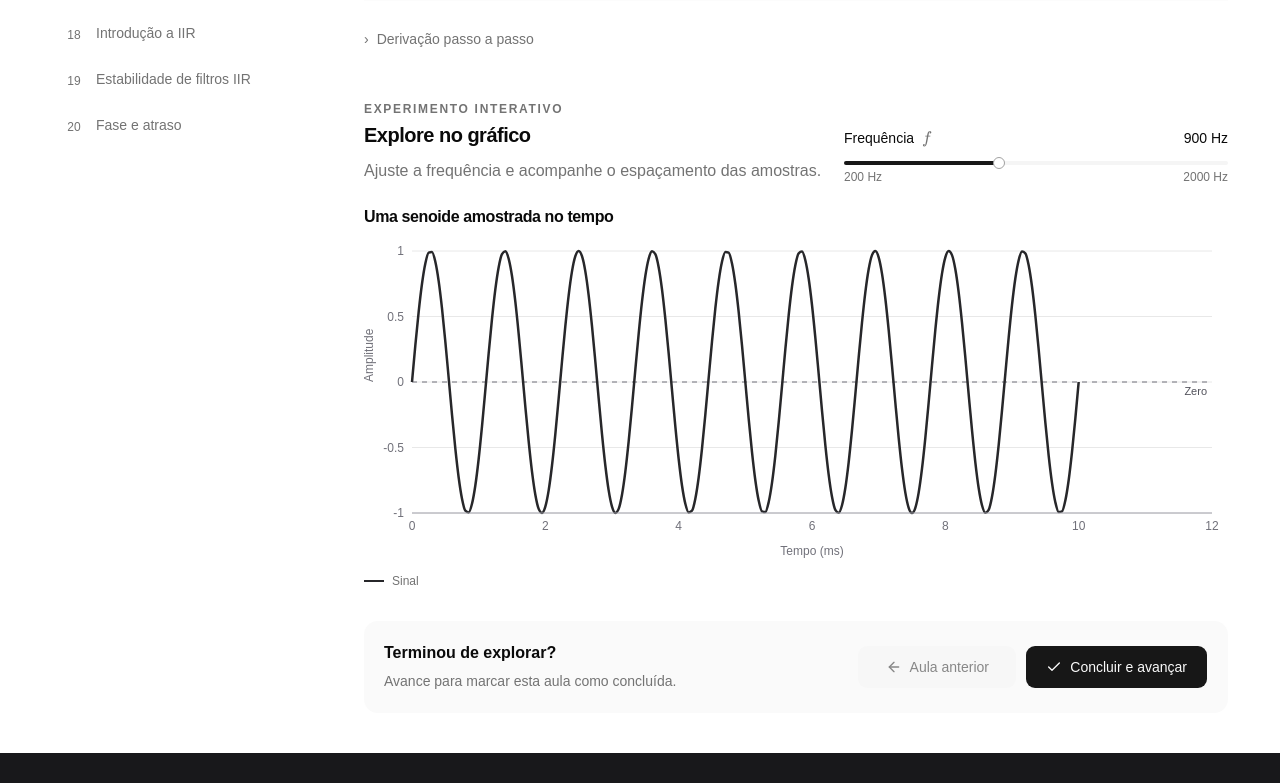
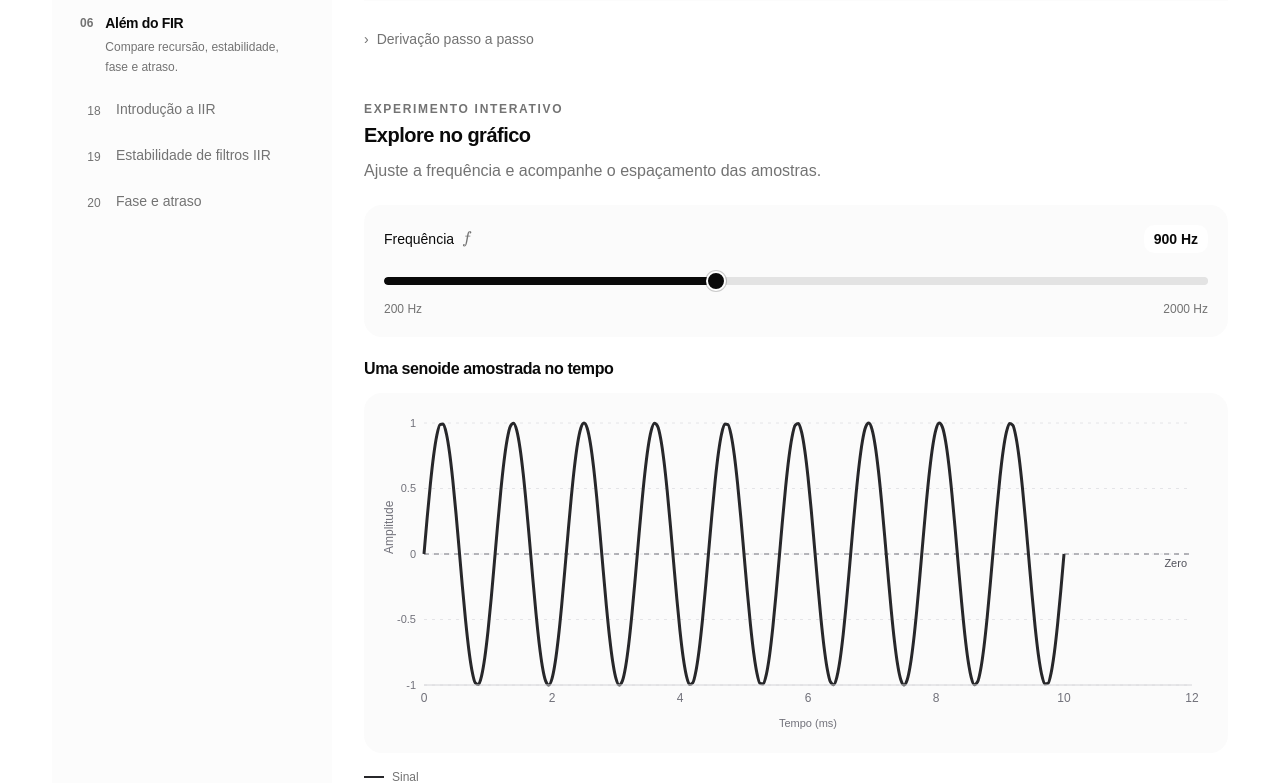
Before and after one commit to nayetdet/filterlab, a React (Vite) app: page /course in a window 1280 px wide. Shown: the part 1620-2403 px from the top of the page. Built offline with nearby package versions, Linux system fonts and the light colour scheme.

Commit message:
style(course): improve responsive course lesson layout

```diff
--- a/src/components/charts/course/chart.tsx
+++ b/src/components/charts/course/chart.tsx
@@ -48,7 +48,7 @@ const renderSeries = (series: ChartSeries) => {
       dataKey={series.key}
       name={series.name}
       stroke={series.color}
-      strokeWidth={2.5}
+      strokeWidth={3}
       {...(series.dashed ? { strokeDasharray: '7 5' } : {})}
       dot={false}
       connectNulls={false}
@@ -62,18 +62,23 @@ export const CourseChart = ({ chart }: CourseChartProps) => (
     <h3 className="mb-3 text-base font-semibold tracking-tight">
       {chart.title}
     </h3>
-    <div className="h-[280px] w-full sm:h-[320px]">
+    <div className="rounded-2xl bg-muted/40 p-3 sm:p-5">
+      <div className="h-[260px] w-full sm:h-[320px]">
         <ResponsiveContainer width="100%" height="100%">
           <ComposedChart
             data={chart.points}
             margin={{ top: 10, right: 16, bottom: 18, left: 0 }}
           >
-          <CartesianGrid vertical={false} stroke="#e8e8e8" />
+            <CartesianGrid
+              vertical={false}
+              stroke="#e4e4e7"
+              strokeDasharray="3 5"
+            />
             <XAxis
               type="number"
               dataKey="x"
               tickLine={false}
-            axisLine={{ stroke: '#a1a1aa' }}
+              axisLine={{ stroke: '#d4d4d8' }}
               tick={{ fill: '#71717a', fontSize: 12 }}
               tickCount={7}
               domain={['auto', 'auto']}
@@ -82,14 +87,14 @@ export const CourseChart = ({ chart }: CourseChartProps) => (
                 position: 'insideBottom',
                 offset: -12,
                 fill: '#71717a',
-              fontSize: 12,
+                fontSize: 11,
               }}
             />
             <YAxis
               tickLine={false}
               axisLine={false}
-            width={48}
-            tick={{ fill: '#71717a', fontSize: 12 }}
+              width={40}
+              tick={{ fill: '#71717a', fontSize: 11 }}
               domain={chart.yDomain ?? ['auto', 'auto']}
               label={{
                 value: chart.yLabel,
@@ -131,7 +136,8 @@ export const CourseChart = ({ chart }: CourseChartProps) => (
           </ComposedChart>
         </ResponsiveContainer>
       </div>
-    <figcaption className="mt-3 flex flex-wrap gap-x-5 gap-y-2 text-xs text-muted-foreground">
+    </div>
+    <figcaption className="mt-4 flex flex-wrap gap-x-5 gap-y-2 text-xs text-muted-foreground">
       {chart.series.map((series) => (
         <span key={series.key} className="inline-flex items-center gap-2">
           {series.style === 'stem' ? (
--- a/src/components/course/lesson/content.tsx
+++ b/src/components/course/lesson/content.tsx
@@ -1,4 +1,3 @@
-import type { Ref } from 'react';
 import type { CourseModule, Lesson } from '@/data/course';
 import type { CourseChart as CourseChartData } from '@/charts/course';
 import LessonNavigation from '@/components/course/navigation/lesson-navigation';
@@ -7,8 +6,6 @@ import LessonHeader from '@/components/course/lesson/sections/header';
 import LessonTheory from '@/components/course/lesson/sections/theory';
 
 type LessonContentProps = {
-  articleRef: Ref<HTMLElement>;
-  conclusionRef: Ref<HTMLDivElement>;
   lesson: Lesson;
   currentModule: CourseModule;
   moduleIndex: number;
@@ -36,8 +33,6 @@ const getLessonDescription = (completed: boolean, hasNext: boolean) => {
 };
 
 export const LessonContent = ({
-  articleRef,
-  conclusionRef,
   lesson,
   currentModule,
   moduleIndex,
@@ -53,7 +48,7 @@ export const LessonContent = ({
   onComplete,
   onNext,
 }: LessonContentProps) => (
-  <article ref={articleRef} className="min-w-0">
+  <article className="min-w-0">
     <LessonHeader
       lesson={lesson}
       currentModule={currentModule}
@@ -68,10 +63,7 @@ export const LessonContent = ({
       chart={chart}
       onChange={onExperimentChange}
     />
-    <div
-      ref={conclusionRef}
-      className="mt-8 flex min-h-[88px] flex-wrap items-center justify-between gap-4 rounded-xl bg-muted/50 p-5"
-    >
+    <div className="mt-8 flex min-h-[88px] flex-wrap items-center justify-between gap-4 rounded-xl bg-muted/50 p-5">
       <LessonNavigation
         description={getLessonDescription(lessonCompleted, hasNext)}
         lessonCompleted={lessonCompleted}
--- a/src/components/course/lesson/sections/experiment.tsx
+++ b/src/components/course/lesson/sections/experiment.tsx
@@ -26,8 +26,8 @@ export const LessonExperiment = ({
 
   return (
     <section className="mt-10" aria-labelledby="experiment-title">
-      <div className="mb-5 flex flex-wrap items-end justify-between gap-5">
-        <div className="max-w-xl">
+      <div className="mb-5 space-y-5">
+        <div>
           <p className="text-xs font-semibold tracking-[0.14em] text-muted-foreground uppercase">
             Experimento interativo
           </p>
@@ -41,7 +41,7 @@ export const LessonExperiment = ({
             {lesson.prompt}
           </p>
         </div>
-        <div className="w-full max-w-sm">
+        <div className="w-full rounded-2xl bg-muted/40 p-4 sm:p-5">
           <label
             htmlFor="lesson-control"
             className="mb-3 flex items-center justify-between gap-3 text-sm font-medium"
@@ -53,7 +53,7 @@ export const LessonExperiment = ({
                 dangerouslySetInnerHTML={renderMath(control.symbol)}
               />
             </span>
-            <span className="tabular-nums">
+            <span className="rounded-lg bg-background px-2.5 py-1 text-sm font-semibold tabular-nums">
               {displayValue} {control.unit}
             </span>
           </label>
--- a/src/components/course/navigation/course-map.tsx
+++ b/src/components/course/navigation/course-map.tsx
@@ -1,5 +1,5 @@
 import { ChevronDown, RotateCcw } from 'lucide-react';
-import { useState, type Ref } from 'react';
+import { useState } from 'react';
 import { Button } from '@/components/ui/button';
 import ModuleList from '@/components/course/navigation/module-list';
 import ModuleProgress from '@/components/course/navigation/module-progress';
@@ -8,14 +8,12 @@ import { courseLessons } from '@/data/course';
 import { useCourseStore, type LessonId } from '@/stores/course';
 
 export type CourseMapProps = {
-  mapRef: Ref<HTMLElement>;
   activeLesson: LessonId;
   currentModuleIndex: number;
   onSelectLesson: (lessonId: LessonId) => void;
 };
 
 export const CourseMap = ({
-  mapRef,
   activeLesson,
   currentModuleIndex,
   onSelectLesson,
@@ -27,8 +25,7 @@ export const CourseMap = ({
 
   return (
     <aside
-      ref={mapRef}
-      className="flex flex-col gap-6 lg:min-h-0 lg:overflow-hidden"
+      className="flex flex-col gap-6 rounded-2xl bg-muted/30 p-5 lg:min-h-0 lg:overflow-hidden"
       aria-label="Mapa do curso"
     >
       <div className="flex items-center justify-between">
--- a/src/components/course/navigation/module-list.tsx
+++ b/src/components/course/navigation/module-list.tsx
@@ -1,5 +1,4 @@
-import { Check, ChevronDown } from 'lucide-react';
-import { useEffect, useRef, useState } from 'react';
+import { Check } from 'lucide-react';
 import { courseLessons, courseModules } from '@/data/course';
 import type { LessonId } from '@/stores/course';
 
@@ -16,42 +15,14 @@ export const ModuleList = ({
   mobileExpanded,
   onSelectLesson,
 }: ModuleListProps) => {
-  const [hasMoreBelow, setHasMoreBelow] = useState(false);
-  const listRef = useRef<HTMLElement>(null);
-
-  useEffect(() => {
-    const list = listRef.current;
-    if (!list) {
-      return undefined;
-    }
-
-    const updateScrollCue = () => {
-      setHasMoreBelow(
-        list.scrollTop + list.clientHeight < list.scrollHeight - 8,
-      );
-    };
-    const observer = new ResizeObserver(updateScrollCue);
-    observer.observe(list);
-    list.addEventListener('scroll', updateScrollCue);
-    window.addEventListener('resize', updateScrollCue);
-    updateScrollCue();
-
-    return () => {
-      observer.disconnect();
-      list.removeEventListener('scroll', updateScrollCue);
-      window.removeEventListener('resize', updateScrollCue);
-    };
-  }, []);
-
   return (
     <div
       className={`relative min-h-0 lg:flex-1 ${mobileExpanded ? 'block' : 'hidden'} lg:block`}
     >
       <nav
-        ref={listRef}
         id="course-module-list"
         aria-label="Lista de módulos e aulas"
-        className="max-h-[55svh] divide-y divide-border/70 overflow-y-auto overscroll-contain pb-3 lg:h-full lg:max-h-none lg:pr-4"
+        className="divide-y divide-border/70 pb-3"
       >
         {courseModules.map((module, moduleNumber) => (
           <section key={module.title} className="space-y-3 py-5 first:pt-0">
@@ -99,19 +70,6 @@ export const ModuleList = ({
           </section>
         ))}
       </nav>
-      {hasMoreBelow && (
-        <div className="pointer-events-none absolute inset-x-0 bottom-0 flex justify-center bg-linear-to-t from-background via-background/95 to-transparent pt-8 pb-1">
-          <button
-            type="button"
-            className="pointer-events-auto flex cursor-pointer items-center gap-1.5 rounded-full bg-background/90 px-3 py-1.5 text-xs font-medium text-muted-foreground"
-            onClick={() =>
-              listRef.current?.scrollBy({ top: 180, behavior: 'smooth' })
-            }
-          >
-            <ChevronDown className="size-3.5" /> Role para ver mais aulas
-          </button>
-        </div>
-      )}
     </div>
   );
 };
--- a/src/components/ui/slider.tsx
+++ b/src/components/ui/slider.tsx
@@ -20,25 +20,25 @@ export const Slider = ({
       min={min}
       max={max}
       className={cn(
-        'relative flex w-full cursor-pointer touch-none items-center select-none data-disabled:cursor-not-allowed data-disabled:opacity-50 data-vertical:h-full data-vertical:min-h-40 data-vertical:w-auto data-vertical:flex-col',
+        'relative flex min-h-8 w-full cursor-pointer touch-none items-center select-none data-disabled:cursor-not-allowed data-disabled:opacity-50 data-vertical:h-full data-vertical:min-h-40 data-vertical:w-auto data-vertical:flex-col',
         className,
       )}
       {...props}
     >
       <SliderPrimitive.Track
         data-slot="slider-track"
-        className="relative grow overflow-hidden rounded-full bg-muted data-horizontal:h-1 data-horizontal:w-full data-vertical:h-full data-vertical:w-1"
+        className="relative grow overflow-hidden rounded-full bg-foreground/10 data-horizontal:h-2 data-horizontal:w-full data-vertical:h-full data-vertical:w-1"
       >
         <SliderPrimitive.Range
           data-slot="slider-range"
-          className="absolute bg-primary select-none data-horizontal:h-full data-vertical:w-full"
+          className="absolute rounded-full bg-foreground select-none data-horizontal:h-full data-vertical:w-full"
         />
       </SliderPrimitive.Track>
       {Array.from({ length: thumbCount }, (_, index) => (
         <SliderPrimitive.Thumb
           data-slot="slider-thumb"
           key={index}
-          className="relative block size-3 shrink-0 cursor-pointer rounded-full border border-ring bg-white ring-ring/50 transition-[color,box-shadow] select-none after:absolute after:-inset-2 hover:ring-3 focus-visible:ring-3 focus-visible:outline-hidden active:ring-3 disabled:pointer-events-none disabled:cursor-not-allowed disabled:opacity-50"
+          className="relative block size-5 shrink-0 cursor-grab rounded-full border-2 border-background bg-foreground ring-1 ring-foreground/20 transition-transform select-none after:absolute after:-inset-2 hover:scale-110 focus-visible:outline-2 focus-visible:outline-offset-4 focus-visible:outline-ring active:scale-95 active:cursor-grabbing disabled:pointer-events-none disabled:cursor-not-allowed disabled:opacity-50"
         />
       ))}
     </SliderPrimitive.Root>
--- a/src/hooks/use-map-height.ts
+++ /dev/null
@@ -1,38 +0,0 @@
-import { useLayoutEffect, type RefObject } from 'react';
-
-export const useMapHeight = (
-  mapRef: RefObject<HTMLElement | null>,
-  contentRef: RefObject<HTMLElement | null>,
-  conclusionRef: RefObject<HTMLDivElement | null>,
-) =>
-  useLayoutEffect(() => {
-    const map = mapRef.current;
-    const content = contentRef.current;
-    const conclusion = conclusionRef.current;
-    if (!map || !content || !conclusion) {
-      return undefined;
-    }
-
-    const syncHeight = () => {
-      const desktop = window.matchMedia('(min-width: 1024px)').matches;
-      const contentTop = content.getBoundingClientRect().top;
-      const conclusionBottom = conclusion.getBoundingClientRect().bottom;
-      const mapHeight = `${conclusionBottom - contentTop}px`;
-      map.style.height = desktop ? mapHeight : '';
-      map.style.maxHeight = desktop ? mapHeight : '';
-      map.style.minHeight = desktop ? mapHeight : '';
-    };
-
-    syncHeight();
-    const observer = new ResizeObserver(syncHeight);
-    observer.observe(content);
-    observer.observe(conclusion);
-    window.addEventListener('resize', syncHeight);
-    return () => {
-      observer.disconnect();
-      window.removeEventListener('resize', syncHeight);
-      map.style.height = '';
-      map.style.maxHeight = '';
-      map.style.minHeight = '';
-    };
-  }, [conclusionRef, contentRef, mapRef]);
--- a/src/pages/course.tsx
+++ b/src/pages/course.tsx
@@ -1,10 +1,8 @@
-import { useRef } from 'react';
 import LessonContent from '@/components/course/lesson/content';
 import CourseMap from '@/components/course/navigation/course-map';
 import { createCourseChart } from '@/charts/course';
 import { courseLessons, courseModules } from '@/data/course';
 import { useCourseStore } from '@/stores/course';
-import { useMapHeight } from '@/hooks/use-map-height';
 
 export const CoursePage = () => {
   const {
@@ -15,9 +13,6 @@ export const CoursePage = () => {
     completeLesson,
     setExperimentValue,
   } = useCourseStore();
-  const courseMapRef = useRef<HTMLElement>(null);
-  const lessonContentRef = useRef<HTMLElement>(null);
-  const lessonConclusionRef = useRef<HTMLDivElement>(null);
   const lesson =
     courseLessons.find((item) => item.id === activeLesson) ?? courseLessons[0];
   if (!lesson) {
@@ -43,19 +38,14 @@ export const CoursePage = () => {
     }
   };
 
-  useMapHeight(courseMapRef, lessonContentRef, lessonConclusionRef);
-
   return (
     <main className="mx-auto grid w-full max-w-[1240px] gap-8 px-5 py-7 sm:px-8 lg:grid-cols-[280px_minmax(0,1fr)] lg:py-10">
       <CourseMap
-        mapRef={courseMapRef}
         activeLesson={activeLesson}
         currentModuleIndex={moduleIndex}
         onSelectLesson={selectLesson}
       />
       <LessonContent
-        articleRef={lessonContentRef}
-        conclusionRef={lessonConclusionRef}
         lesson={lesson}
         currentModule={currentModule}
         moduleIndex={moduleIndex}
```
Lines whose indentation alone changed are shown as unchanged.
